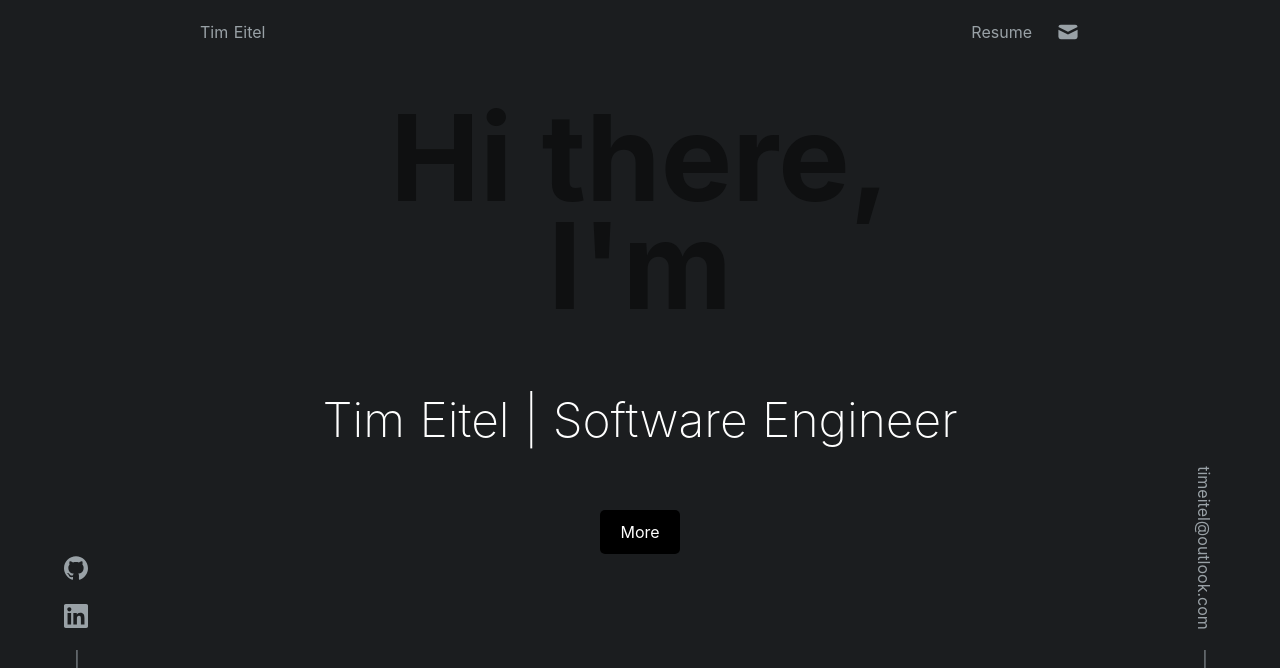
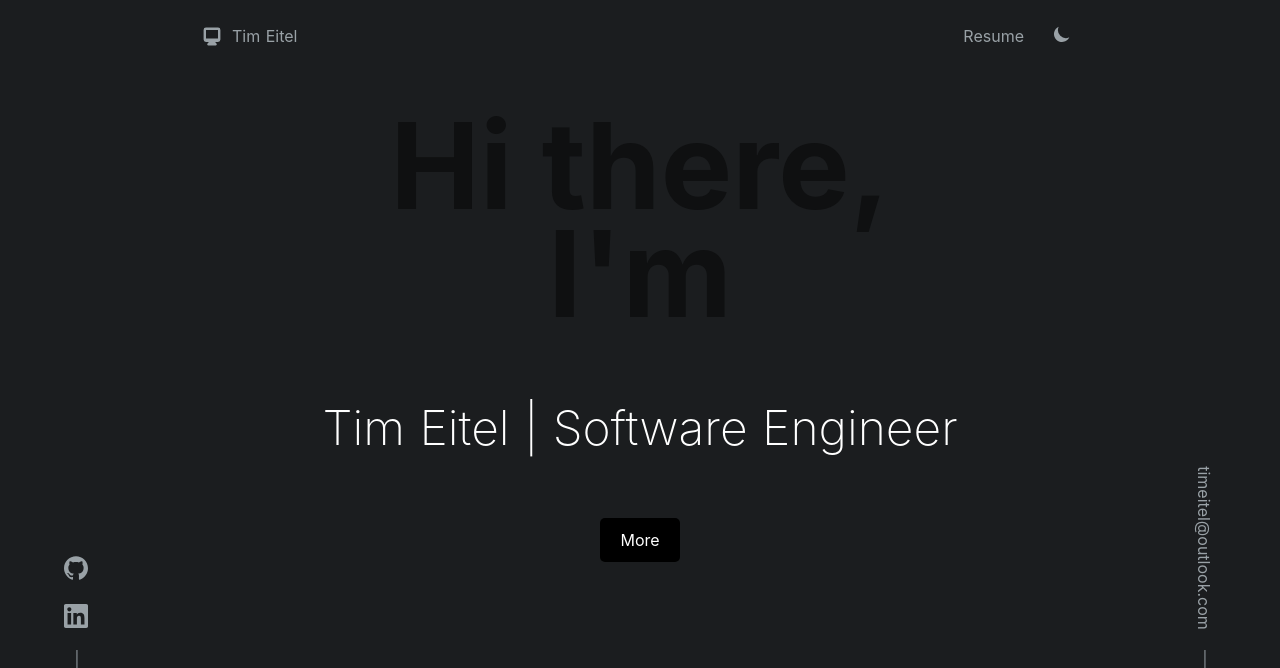
Before and after one commit to timeitel/portfolio-nuxt, a Nuxt app: page / in a window 1280 px wide. Shown: the top 668 px of the page. Built offline with nearby package versions, Linux system fonts and the light colour scheme.

Commit message:
Add navbar

```diff
--- a/components/TheNavbar.vue
+++ b/components/TheNavbar.vue
@@ -1,10 +1,16 @@
 <template>
   <header>
     <nav class="p-5 flex justify-between items-center nav-container">
-      <span>Tim Eitel</span>
+      <a class="flex hover:text-c-blue" href="#">
+        <svg class="w-6 h-6 mr-2" fill="currentColor" viewBox="0 0 20 20"><path fill-rule="evenodd" d="M3 5a2 2 0 012-2h10a2 2 0 012 2v8a2 2 0 01-2 2h-2.22l.123.489.804.804A1 1 0 0113 18H7a1 1 0 01-.707-1.707l.804-.804L7.22 15H5a2 2 0 01-2-2V5zm5.771 7H5V5h10v7H8.771z" clip-rule="evenodd" /></svg>
+        <span>Tim Eitel</span>
+      </a>
       <div class="flex items-center">
-        <a class="mr-6" href="#">Resume</a>
-        <svg class="h-6 w-6" fill="currentColor" viewBox="0 0 20 20"><path d="M2.003 5.884L10 9.882l7.997-3.998A2 2 0 0016 4H4a2 2 0 00-1.997 1.884z" /><path d="M18 8.118l-8 4-8-4V14a2 2 0 002 2h12a2 2 0 002-2V8.118z" /></svg>
+        <a class="mr-6 hover:text-c-blue" href="#">Resume</a>
+        <a class="p-1 hover:text-c-blue" href="#">
+          <svg class="h-6 w-6" fill="currentColor" view-box="0 0 20 20"><path d="M17.293 13.293A8 8 0 016.707 2.707a8.001 8.001 0 1010.586 10.586z" /></svg>
+          </svg>
+        </a>
       </div>
     </nav>
   </header>
```
